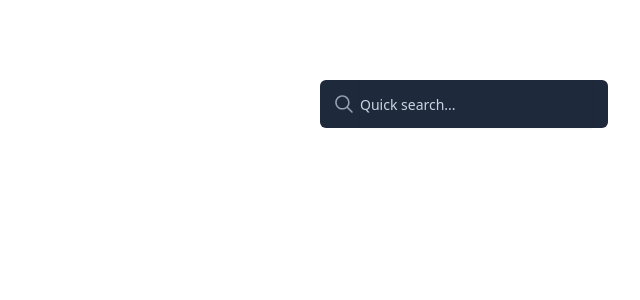
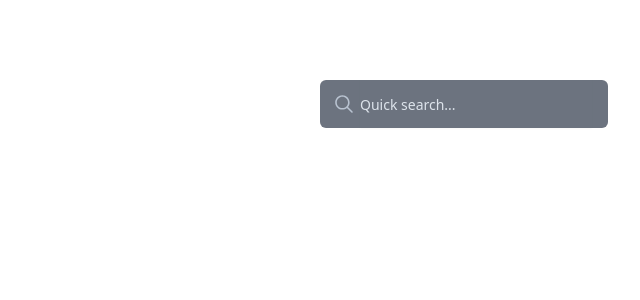
Before and after one commit to vkboo/tampermonkey-userscripts-igloo, a React app in the folder userscript/: page / in a window 1280 px wide. Shown: the top 300 px of the page, without its empty margins (640-1280 px from the left). Built offline with nearby package versions, Linux system fonts and the light colour scheme; the HTML template or start-up script is replaced by a standard one.

Commit message:
feat: hover & focus style

```diff
--- a/userscript/src/components/search-box.tsx
+++ b/userscript/src/components/search-box.tsx
@@ -22,19 +22,19 @@ const SearchBox: FC<Props> = ({
     return (
         /**
          * TODO
-         * 1. 初始需要透明
-         * 2. focus/hover input的样式问题
+         * 1. 初始需要透明 ✅
+         * 2. focus/hover input的样式问题 ✅
          * 3. 快捷键的使用
          * 4. hostKey部分，在已经有搜索值的时候，改成"Esc"
          */
         // opacity-65
         <div className={cn(
-            'inline-flex items-center justify-center gap-1 w-72 bg-slate-800 hover:bg-slate-700 px-3 rounded-md',
+            'group inline-flex items-center justify-center gap-1 w-72 bg-slate-800 hover:bg-slate-700 px-3 rounded-md transition-all opacity-65 focus-within:opacity-100',
             className
         )}>
             <MagnifyingGlassIcon className="text-slate-400" width={24} height={24} />
             <Input
-                className="focus:opacity-100 transition-all border-none px-0 rounded-none hover:bg-inherit flex-1"
+                className="border-none px-0 rounded-none group-hover:bg-slate-700 flex-1"
                 placeholder='Quick search...'
             />
             <span className="text-slate-500 text-sm">
--- a/userscript/src/components/ui/input.tsx
+++ b/userscript/src/components/ui/input.tsx
@@ -11,7 +11,7 @@ const Input = React.forwardRef<HTMLInputElement, InputProps>(
       <input
         type={type}
         className={cn(
-          "flex h-12 w-full rounded-md border border-gray-200 bg-slate-800 hover:bg-slate-700 px-3 py-1 text-sm shadow-sm transition-colors file:border-0 file:bg-transparent file:text-sm file:font-medium file:text-foreground placeholder:text-slate-300 focus-visible:outline-none disabled:cursor-not-allowed disabled:opacity-50 text-slate-200",
+          "flex h-12 w-full rounded-md border border-gray-200 bg-slate-800 px-3 py-1 text-sm shadow-sm transition-all file:border-0 file:bg-transparent file:text-sm file:font-medium file:text-foreground placeholder:text-slate-300 outline-none disabled:cursor-not-allowed disabled:opacity-50 text-slate-200",
           className
         )}
         ref={ref}
```
